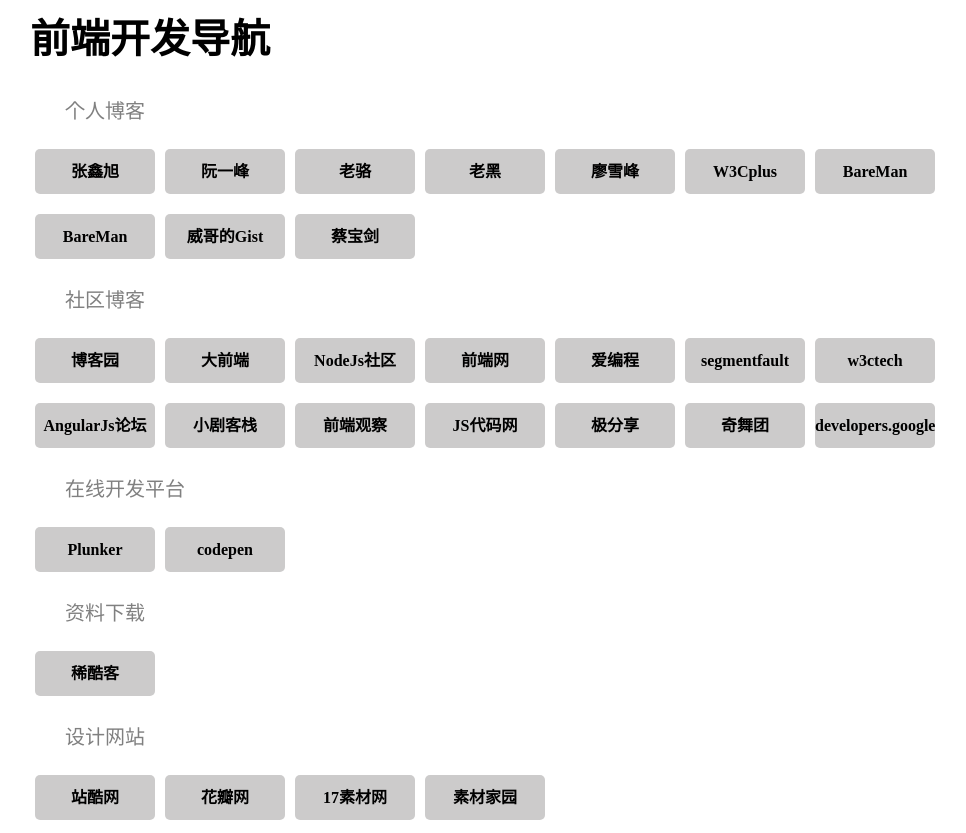
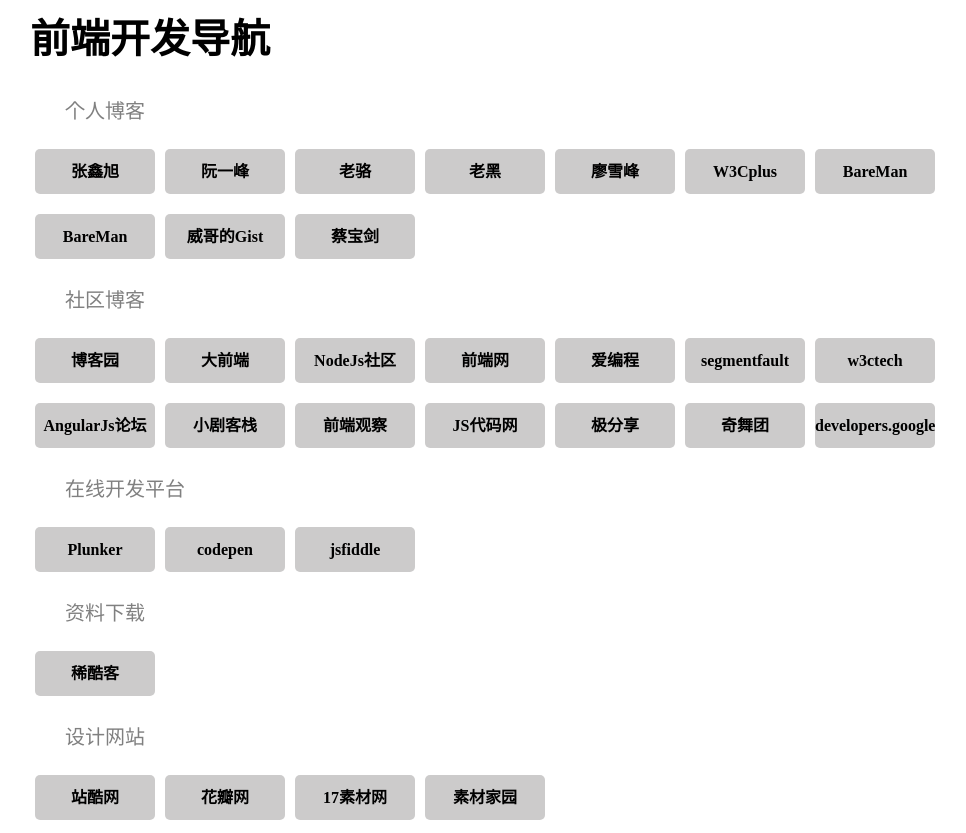
Before and after one commit to white-Xia/white-Xia.github.io, a plain HTML site: page hao/index.html in a window 1280 px wide. Shown: the top 833 px of the page, without its empty margins (110-1076 px from the left). Drawn offline with Linux system fonts and the light colour scheme.

Commit message:
add jsfiddle

```diff
--- a/hao/index.html
+++ b/hao/index.html
@@ -60,6 +60,7 @@
           <ul>
             <li><a href="http://plnkr.co/">Plunker</a></li>
             <li><a href="http://codepen.io/">codepen</a></li>
+            <li><a href="http://jsfiddle.net/">jsfiddle</a></li>
           </ul>
         </div>
       </div>
```
